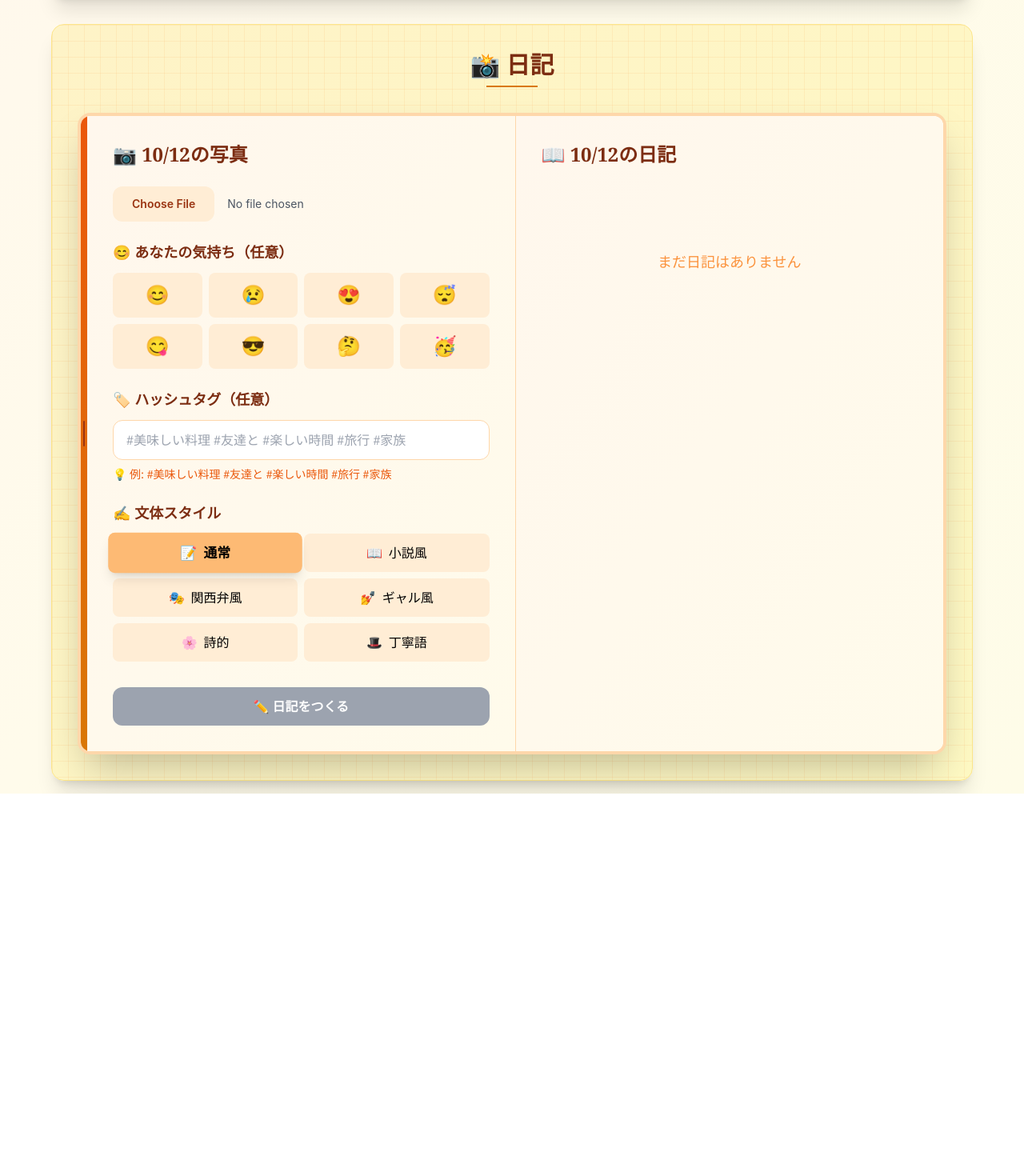
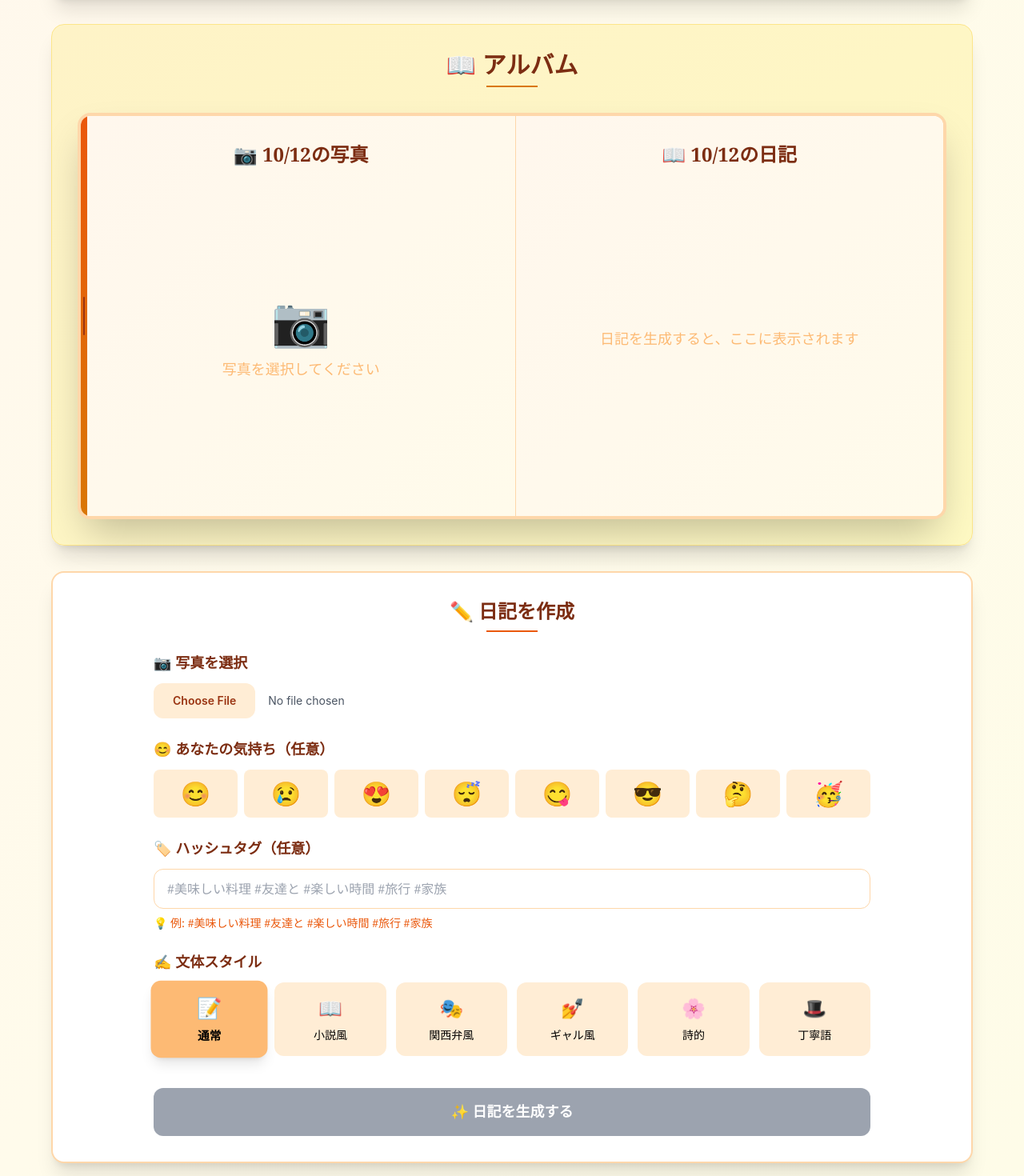
Before and after one commit to jphacks/hs_2501, a React (Vite) app in the folder cursor_pre/frontend/: page / in a window 1280 px wide. Shown: the part 704-2174 px from the top of the page at 80% size. Before the commit the page ends 1696 px from the top, so only its background shows below. Built offline with nearby package versions, Linux system fonts and the light colour scheme.

Commit message:
hennkou６

```diff
--- a/cursor_pre/frontend/src/App.tsx
+++ b/cursor_pre/frontend/src/App.tsx
@@ -12,7 +12,6 @@ interface DiaryEntry {
   imageData: string;
   imageMimeType: string;
   createdAt: string;
-  isFavorite?: boolean;
 }
 
 const API_URL = 'http://localhost:3001';
@@ -27,7 +26,6 @@ function App() {
   const [savedDiaries, setSavedDiaries] = useState<Map<string, DiaryEntry>>(new Map());
   const [selectedEmotion, setSelectedEmotion] = useState<string>('');
   const [keywords, setKeywords] = useState<string>('');
-  const [isFavorite, setIsFavorite] = useState<boolean>(false);
   const [writingStyle, setWritingStyle] = useState<string>('通常');
 
   // アプリ起動時にローカルストレージから日記を読み込み
@@ -65,7 +63,6 @@ function App() {
       setKeywords('');
       setWritingStyle('通常');
       setDiary('');
-      setIsFavorite(false);
 
       loadDiaryForDate(value);
     }
@@ -96,7 +93,6 @@ function App() {
       const entry = savedDiaries.get(dateStr)!;
       setDiary(entry.text);
       setImagePreview(`data:${entry.imageMimeType};base64,${entry.imageData}`);
-      setIsFavorite(entry.isFavorite || false);
       // 既存の日記がある場合は、その日記に関連する情報は表示しない
       setSelectedImage(null);
       setSelectedEmotion('');
@@ -112,7 +108,6 @@ function App() {
         const entry = response.data.diary;
         setDiary(entry.text);
         setImagePreview(`data:${entry.imageMimeType};base64,${entry.imageData}`);
-        setIsFavorite(entry.isFavorite || false);
         setSavedDiaries(prev => new Map(prev).set(dateStr, entry));
         // 既存の日記がある場合は、その日記に関連する情報は表示しない
         setSelectedImage(null);
@@ -125,34 +120,6 @@ function App() {
         console.error('日記の読み込みエラー:', err);
       }
       // 404の場合は日記が存在しないので、フィールドはクリアされたまま
-    }
-  };
-
-  // お気に入り切り替え
-  const toggleFavorite = () => {
-    const dateStr = formatDate(selectedDate);
-    const newFavoriteState = !isFavorite;
-    setIsFavorite(newFavoriteState);
-
-    // ローカルキャッシュを更新
-    setSavedDiaries(prev => {
-      const newMap = new Map(prev);
-      const entry = newMap.get(dateStr);
-      if (entry) {
-        newMap.set(dateStr, { ...entry, isFavorite: newFavoriteState });
-      }
-      return newMap;
-    });
-
-    // ローカルストレージも更新
-    try {
-      const allDiaries = Array.from(savedDiaries.values());
-      const updatedDiaries = allDiaries.map(diary =>
-        diary.date === dateStr ? { ...diary, isFavorite: newFavoriteState } : diary
-      );
-      localStorage.setItem('diaries', JSON.stringify(updatedDiaries));
-    } catch (error) {
-      console.error('ローカルストレージ更新エラー:', error);
     }
   };
 
@@ -192,8 +159,7 @@ function App() {
           text: diaryText,
           imageData: imagePreview?.split(',')[1] || '',
           imageMimeType: selectedImage.type,
-          createdAt: new Date().toISOString(),
-          isFavorite: false
+          createdAt: new Date().toISOString()
         };
 
         // ローカルキャッシュに保存
@@ -241,7 +207,7 @@ function App() {
     <div className="min-h-screen bg-gradient-to-br from-orange-50 via-amber-50 to-yellow-50 p-4">
       <div className="max-w-6xl mx-auto space-y-8">
 
-        {/* 1. タイトルセクション（本の表紙風） */}
+        {/* 1. タイトルセクション */}
         <div className="text-center py-8">
           <h1 className="text-6xl font-serif font-bold text-orange-900 drop-shadow-lg">
             AIbum
@@ -249,7 +215,7 @@ function App() {
           <div className="w-32 h-1 bg-gradient-to-r from-orange-400 to-amber-500 mx-auto mt-4 rounded-full"></div>
         </div>
 
-        {/* 2. カレンダーセクション（本のページ風） */}
+        {/* 2. カレンダーセクション */}
         <div className="bg-gradient-to-br from-orange-100 to-amber-100 p-8 rounded-2xl shadow-xl border border-orange-200">
           <div className="text-center mb-6">
             <h2 className="text-3xl font-serif font-semibold text-orange-900 mb-2">
@@ -260,25 +226,9 @@ function App() {
           <div className="flex justify-center">
             <div className="bg-white p-6 rounded-xl shadow-lg border border-orange-200">
               <Calendar
-                key={`calendar-${savedDiaries.size}`}
                 onChange={handleDateChange}
                 value={selectedDate}
                 locale="ja-JP"
-                tileContent={({ date, view }) => {
-                  if (view === 'month') {
-                    const dateStr = formatDate(date);
-                    const diary = savedDiaries.get(dateStr);
-                    // 日記が存在し、かつ明示的にお気に入りがtrueの場合のみ表示
-                    if (diary && diary.isFavorite === true) {
-                      return (
-                        <div className="flex justify-center items-center mt-1">
-                          <span className="text-yellow-500 text-sm">⭐</span>
-                        </div>
-                      );
-                    }
-                  }
-                  return null;
-                }}
               />
             </div>
           </div>
@@ -287,171 +237,53 @@ function App() {
           </p>
         </div>
 
-        {/* 3. 開いた本のセクション */}
-        <div className="bg-gradient-to-br from-amber-100 to-yellow-100 p-8 rounded-2xl shadow-xl border border-amber-200 relative">
-          {/* 罫線の背景 */}
-          <div className="absolute inset-0 bg-gradient-to-br from-amber-100 to-yellow-100 rounded-2xl"
-            style={{
-              backgroundImage: `
-                   linear-gradient(to right, rgba(251, 146, 60, 0.1) 1px, transparent 1px),
-                   linear-gradient(to bottom, rgba(251, 146, 60, 0.1) 1px, transparent 1px)
-                 `,
-              backgroundSize: '20px 20px'
-            }}>
-          </div>
-
-          <div className="relative z-10">
+        {/* 3. アルバム（開いた本）セクション */}
+        <div className="bg-gradient-to-br from-amber-100 to-yellow-100 p-8 rounded-2xl shadow-xl border border-amber-200">
           <div className="text-center mb-8">
             <h2 className="text-3xl font-serif font-semibold text-orange-900 mb-2">
-                📸 日記
+              📖 アルバム
             </h2>
             <div className="w-16 h-0.5 bg-amber-600 mx-auto"></div>
           </div>
 
           {/* 開いた本のデザイン */}
           <div className="bg-white rounded-2xl shadow-2xl overflow-hidden border-4 border-orange-200">
-              <div className="flex">
+            <div className="flex min-h-[500px]">
               {/* 本の背表紙部分（中央） */}
               <div className="w-2 bg-gradient-to-b from-orange-600 to-amber-600 flex items-center justify-center">
-                  <div className="w-0.5 h-8 bg-orange-800 rounded-full"></div>
+                <div className="w-0.5 h-12 bg-orange-800 rounded-full"></div>
               </div>
 
-                {/* 左ページ */}
+              {/* 左ページ - 写真のみ */}
               <div className="flex-1 p-8 border-r border-orange-200 bg-gradient-to-br from-orange-50 to-amber-50">
-                  <div className="h-full flex flex-col justify-between">
-                    {/* 画像アップロード部分 */}
-                    <div className="space-y-6">
-                      <h3 className="text-2xl font-serif font-semibold text-orange-900 mb-6 flex items-center">
+                <div className="h-full flex flex-col">
+                  <h3 className="text-2xl font-serif font-semibold text-orange-900 mb-6 text-center">
                     📷 {selectedDate.toLocaleDateString('ja-JP', { month: 'numeric', day: 'numeric' })}の写真
                   </h3>
-                      <input
-                        type="file"
-                        accept="image/*"
-                        onChange={handleImageChange}
-                        className="block w-full text-sm text-gray-600
-                        file:mr-4 file:py-3 file:px-6
-                        file:rounded-xl file:border-0
-                        file:text-sm file:font-semibold
-                        file:bg-orange-100 file:text-orange-800
-                        hover:file:bg-orange-200
-                        cursor-pointer transition-all duration-200"
-                      />
-                      {imagePreview && (
-                        <div className="mt-6">
+
+                  {imagePreview ? (
+                    <div className="flex-1 flex items-center justify-center">
                       <img
                         src={imagePreview}
-                            alt="プレビュー"
-                            className="w-full h-48 object-cover rounded-xl shadow-lg border border-orange-200"
+                        alt="思い出の写真"
+                        className="max-w-full max-h-[400px] object-contain rounded-xl shadow-lg border-4 border-white"
                       />
                     </div>
-                      )}
-
-                      {/* 感情選択 */}
-                      <div className="mt-6">
-                        <h4 className="text-lg font-serif font-semibold text-orange-900 mb-3">
-                          😊 あなたの気持ち（任意）
-                        </h4>
-                        <div className="grid grid-cols-4 gap-2">
-                          {['😊', '😢', '😍', '😴', '😋', '😎', '🤔', '🥳'].map((emotion) => (
-                            <button
-                              key={emotion}
-                              onClick={() => setSelectedEmotion(emotion)}
-                              className={`text-2xl p-3 rounded-lg transition-all duration-200 ${selectedEmotion === emotion
-                                ? 'bg-orange-300 shadow-lg scale-110'
-                                : 'bg-orange-100 hover:bg-orange-200 hover:scale-105'
-                                }`}
-                            >
-                              {emotion}
-                            </button>
-                          ))}
-                        </div>
-                      </div>
-
-                      {/* ハッシュタグ入力 */}
-                      <div className="mt-6">
-                        <h4 className="text-lg font-serif font-semibold text-orange-900 mb-3">
-                          🏷️ ハッシュタグ（任意）
-                        </h4>
-                        <div className="space-y-2">
-                          <input
-                            type="text"
-                            value={keywords}
-                            onChange={(e) => setKeywords(e.target.value)}
-                            placeholder="#美味しい料理 #友達と #楽しい時間 #旅行 #家族"
-                            className="w-full px-4 py-3 border border-orange-200 rounded-xl focus:outline-none focus:ring-2 focus:ring-orange-400 focus:border-transparent font-serif text-gray-700"
-                          />
-                          <p className="text-sm text-orange-600 font-serif">
-                            💡 例: #美味しい料理 #友達と #楽しい時間 #旅行 #家族
-                          </p>
-                          {keywords && (
-                            <div className="mt-2">
-                              <p className="text-xs text-orange-500 font-serif mb-1">プレビュー（#を除いた部分）:</p>
-                              <div className="flex flex-wrap gap-1">
-                                {keywords.split(' ').filter(tag => tag.trim()).map((tag, index) => {
-                                  const cleanTag = tag.replace(/^#+/, '').trim();
-                                  return cleanTag ? (
-                                    <span key={index} className="bg-orange-100 text-orange-800 px-2 py-1 rounded text-xs font-serif">
-                                      {cleanTag}
-                                    </span>
-                                  ) : null;
-                                })}
+                  ) : (
+                    <div className="flex-1 flex items-center justify-center">
+                      <div className="text-center text-orange-300">
+                        <div className="text-6xl mb-4">📷</div>
+                        <p className="text-lg font-serif">写真を選択してください</p>
                       </div>
                     </div>
                   )}
                 </div>
               </div>
 
-                      {/* 文体選択 */}
-                      <div className="mt-6">
-                        <h4 className="text-lg font-serif font-semibold text-orange-900 mb-3">
-                          ✍️ 文体スタイル
-                        </h4>
-                        <div className="grid grid-cols-2 gap-2">
-                          {[
-                            { label: '通常', emoji: '📝' },
-                            { label: '小説風', emoji: '📖' },
-                            { label: '関西弁風', emoji: '🎭' },
-                            { label: 'ギャル風', emoji: '💅' },
-                            { label: '詩的', emoji: '🌸' },
-                            { label: '丁寧語', emoji: '🎩' }
-                          ].map((style) => (
-                            <button
-                              key={style.label}
-                              onClick={() => setWritingStyle(style.label)}
-                              className={`flex items-center justify-center gap-2 px-4 py-3 rounded-lg transition-all duration-200 font-serif ${writingStyle === style.label
-                                ? 'bg-orange-300 shadow-lg scale-105 font-bold'
-                                : 'bg-orange-100 hover:bg-orange-200 hover:scale-105'
-                                }`}
-                            >
-                              <span>{style.emoji}</span>
-                              <span>{style.label}</span>
-                            </button>
-                          ))}
-                        </div>
-                      </div>
-                    </div>
-
-                    {/* 生成ボタン（小さく） */}
-                    <div className="mt-8">
-                      <button
-                        onClick={handleGenerateDiary}
-                        disabled={loading || !selectedImage}
-                        className={`w-full py-3 px-6 rounded-xl font-semibold text-white text-base
-                        ${loading || !selectedImage
-                            ? 'bg-gray-400 cursor-not-allowed'
-                            : 'bg-gradient-to-r from-orange-500 to-amber-500 hover:from-orange-600 hover:to-amber-600 active:from-orange-700 active:to-amber-700 shadow-lg hover:shadow-xl'
-                          }
-                        transition-all duration-300 transform hover:scale-105`}
-                      >
-                        {loading ? '生成中...' : (diary ? '🔄 再生成' : '✏️ 日記をつくる')}
-                      </button>
-                    </div>
-                  </div>
-                </div>
-
-                {/* 右ページ */}
+              {/* 右ページ - 日記のみ */}
               <div className="flex-1 p-8 bg-gradient-to-br from-orange-50 to-amber-50">
-                  <h3 className="text-2xl font-serif font-semibold text-orange-900 mb-6 flex items-center">
+                <div className="h-full flex flex-col">
+                  <h3 className="text-2xl font-serif font-semibold text-orange-900 mb-6 text-center">
                     📖 {selectedDate.toLocaleDateString('ja-JP', { month: 'numeric', day: 'numeric' })}の日記
                   </h3>
 
@@ -462,13 +294,14 @@ function App() {
                   )}
 
                   {loading && (
-                    <div className="flex items-center justify-center py-20">
+                    <div className="flex-1 flex items-center justify-center">
                       <div className="animate-spin rounded-full h-16 w-16 border-b-4 border-orange-500"></div>
                     </div>
                   )}
 
                   {diary && !loading && (
-                    <div className="bg-white border-l-4 border-orange-400 p-6 rounded-r-xl shadow-inner">
+                    <div className="flex-1">
+                      <div className="bg-white border-l-4 border-orange-400 p-6 rounded-r-xl shadow-inner h-full">
                         <div className="space-y-6">
                           {/* 装飾的なライン */}
                           <div className="flex items-center space-x-2">
@@ -498,30 +331,148 @@ function App() {
                             day: 'numeric'
                           })}
                         </p>
-
-                      {/* お気に入りボタン */}
-                      <div className="mt-4 flex justify-center">
-                        <button
-                          onClick={toggleFavorite}
-                          className={`flex items-center space-x-2 px-4 py-2 rounded-lg font-medium transition-all duration-200 ${isFavorite
-                              ? 'bg-yellow-100 text-yellow-800 hover:bg-yellow-200'
-                              : 'bg-gray-100 text-gray-600 hover:bg-gray-200'
-                            }`}
-                        >
-                          <span className="text-xl">{isFavorite ? '⭐' : '☆'}</span>
-                          <span>{isFavorite ? 'お気に入り済み' : 'お気に入り'}</span>
-                        </button>
                       </div>
                     </div>
                   )}
 
                   {!diary && !loading && !error && (
-                    <div className="text-center py-20 text-orange-400">
-                      <p className="text-lg font-serif">まだ日記はありません</p>
+                    <div className="flex-1 flex items-center justify-center text-orange-300">
+                      <p className="text-lg font-serif">日記を生成すると、ここに表示されます</p>
                     </div>
                   )}
                 </div>
               </div>
+            </div>
+          </div>
+        </div>
+
+        {/* 4. 操作パネル（アルバムの下） */}
+        <div className="bg-white p-8 rounded-2xl shadow-xl border-2 border-orange-200">
+          <div className="text-center mb-6">
+            <h2 className="text-2xl font-serif font-semibold text-orange-900 mb-2">
+              ✏️ 日記を作成
+            </h2>
+            <div className="w-16 h-0.5 bg-orange-600 mx-auto"></div>
+          </div>
+
+          <div className="space-y-6 max-w-4xl mx-auto">
+            {/* 画像アップロード */}
+            <div>
+              <h4 className="text-lg font-serif font-semibold text-orange-900 mb-3">
+                📷 写真を選択
+              </h4>
+              <input
+                type="file"
+                accept="image/*"
+                onChange={handleImageChange}
+                className="block w-full text-sm text-gray-600
+                file:mr-4 file:py-3 file:px-6
+                file:rounded-xl file:border-0
+                file:text-sm file:font-semibold
+                file:bg-orange-100 file:text-orange-800
+                hover:file:bg-orange-200
+                cursor-pointer transition-all duration-200"
+              />
+            </div>
+
+            {/* 気持ち選択 */}
+            <div>
+              <h4 className="text-lg font-serif font-semibold text-orange-900 mb-3">
+                😊 あなたの気持ち（任意）
+              </h4>
+              <div className="grid grid-cols-8 gap-2">
+                {['😊', '😢', '😍', '😴', '😋', '😎', '🤔', '🥳'].map((emotion) => (
+                  <button
+                    key={emotion}
+                    onClick={() => setSelectedEmotion(emotion)}
+                    className={`text-3xl p-3 rounded-lg transition-all duration-200 ${selectedEmotion === emotion
+                      ? 'bg-orange-300 shadow-lg scale-110'
+                      : 'bg-orange-100 hover:bg-orange-200 hover:scale-105'
+                      }`}
+                  >
+                    {emotion}
+                  </button>
+                ))}
+              </div>
+            </div>
+
+            {/* ハッシュタグ入力 */}
+            <div>
+              <h4 className="text-lg font-serif font-semibold text-orange-900 mb-3">
+                🏷️ ハッシュタグ（任意）
+              </h4>
+              <div className="space-y-2">
+                <input
+                  type="text"
+                  value={keywords}
+                  onChange={(e) => setKeywords(e.target.value)}
+                  placeholder="#美味しい料理 #友達と #楽しい時間 #旅行 #家族"
+                  className="w-full px-4 py-3 border border-orange-200 rounded-xl focus:outline-none focus:ring-2 focus:ring-orange-400 focus:border-transparent font-serif text-gray-700"
+                />
+                <p className="text-sm text-orange-600 font-serif">
+                  💡 例: #美味しい料理 #友達と #楽しい時間 #旅行 #家族
+                </p>
+                {keywords && (
+                  <div className="mt-2">
+                    <p className="text-xs text-orange-500 font-serif mb-1">プレビュー:</p>
+                    <div className="flex flex-wrap gap-1">
+                      {keywords.split(' ').filter(tag => tag.trim()).map((tag, index) => {
+                        const cleanTag = tag.replace(/^#+/, '').trim();
+                        return cleanTag ? (
+                          <span key={index} className="bg-orange-100 text-orange-800 px-2 py-1 rounded text-xs font-serif">
+                            {cleanTag}
+                          </span>
+                        ) : null;
+                      })}
+                    </div>
+                  </div>
+                )}
+              </div>
+            </div>
+
+            {/* 文体選択 */}
+            <div>
+              <h4 className="text-lg font-serif font-semibold text-orange-900 mb-3">
+                ✍️ 文体スタイル
+              </h4>
+              <div className="grid grid-cols-6 gap-3">
+                {[
+                  { label: '通常', emoji: '📝' },
+                  { label: '小説風', emoji: '📖' },
+                  { label: '関西弁風', emoji: '🎭' },
+                  { label: 'ギャル風', emoji: '💅' },
+                  { label: '詩的', emoji: '🌸' },
+                  { label: '丁寧語', emoji: '🎩' }
+                ].map((style) => (
+                  <button
+                    key={style.label}
+                    onClick={() => setWritingStyle(style.label)}
+                    className={`flex flex-col items-center justify-center gap-2 px-4 py-4 rounded-xl transition-all duration-200 font-serif ${writingStyle === style.label
+                      ? 'bg-orange-300 shadow-lg scale-105 font-bold'
+                      : 'bg-orange-100 hover:bg-orange-200 hover:scale-105'
+                      }`}
+                  >
+                    <span className="text-2xl">{style.emoji}</span>
+                    <span className="text-sm">{style.label}</span>
+                  </button>
+                ))}
+              </div>
+            </div>
+
+            {/* 生成ボタン */}
+            <div className="pt-4">
+              <button
+                onClick={handleGenerateDiary}
+                disabled={loading || !selectedImage}
+                className={`w-full py-4 px-8 rounded-xl font-semibold text-white text-lg
+                ${loading || !selectedImage
+                    ? 'bg-gray-400 cursor-not-allowed'
+                    : 'bg-gradient-to-r from-orange-500 to-amber-500 hover:from-orange-600 hover:to-amber-600 active:from-orange-700 active:to-amber-700 shadow-lg hover:shadow-xl'
+                  }
+                transition-all duration-300 transform hover:scale-105`}
+              >
+                {loading ? '生成中...' : (diary ? '🔄 再生成する' : '✨ 日記を生成する')}
+              </button>
             </div>
           </div>
         </div>
```
Lines whose indentation alone changed are shown as unchanged.
